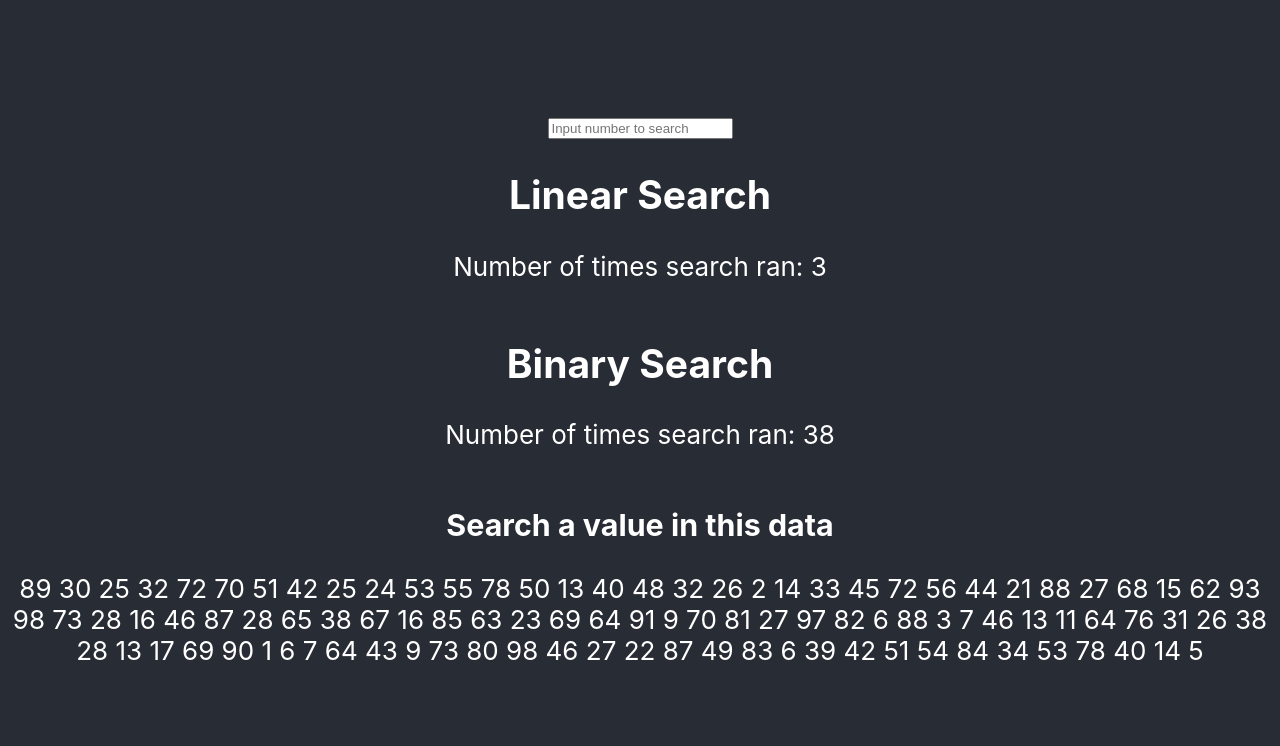
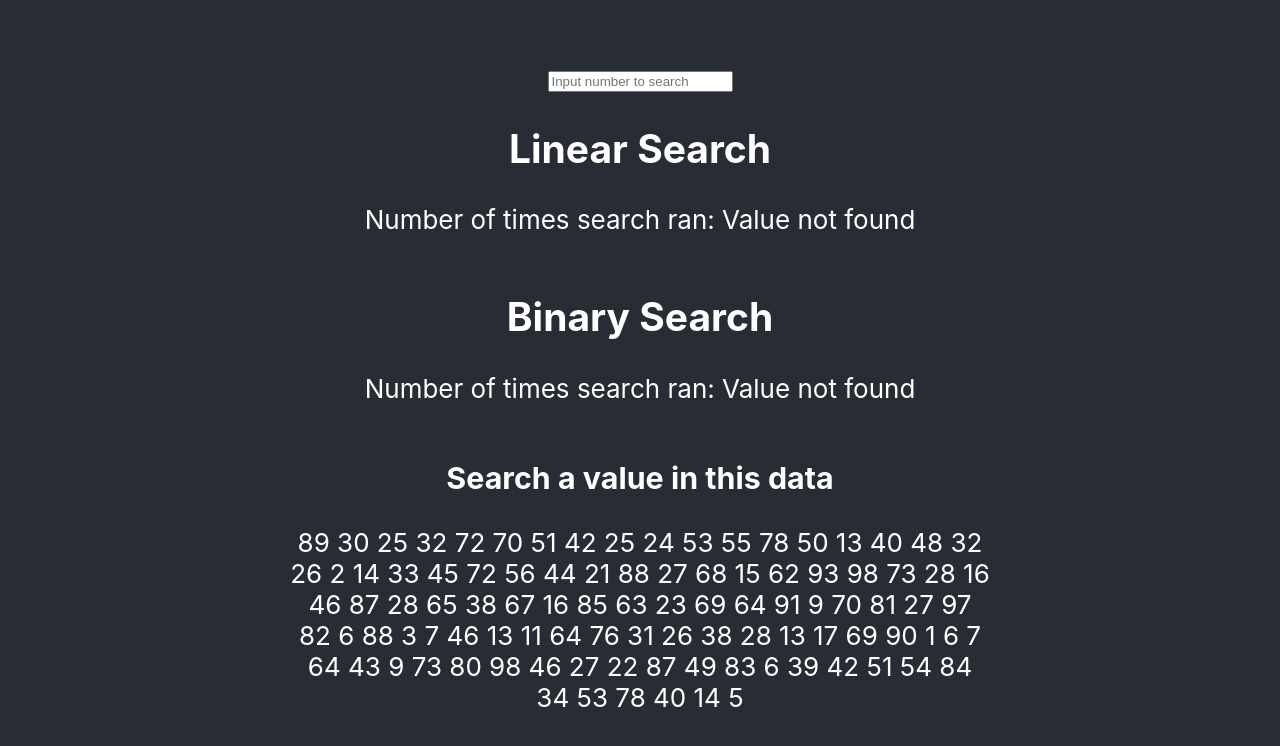
Before and after one commit to thinkful-ei-leopard/DSA-Searching-Ron-Christian, a React (Create React App) app: page / in a window 1280 px wide. Shown: the top 746 px of the page. Built offline with nearby package versions, Linux system fonts and the light colour scheme.

Commit message:
Completed part 2

```diff
--- a/src/App.css
+++ b/src/App.css
@@ -1,10 +1,24 @@
 .App {
   text-align: center;
+  background-color: #282c34;
 }
 
 .App-logo {
   height: 40vmin;
   pointer-events: none;
+}
+
+.App-container {
+    width: 700px;
+    background-color: #282c34;
+    min-height: 100vh;
+    display: flex;
+    flex-direction: column;
+    align-items: center;
+    justify-content: center;
+    font-size: calc(10px + 2vmin);
+    color: white;
+    margin: 0 auto;
 }
 
 @media (prefers-reduced-motion: no-preference) {
@@ -13,16 +27,6 @@
   }
 }
 
-.App-header {
-  background-color: #282c34;
-  min-height: 100vh;
-  display: flex;
-  flex-direction: column;
-  align-items: center;
-  justify-content: center;
-  font-size: calc(10px + 2vmin);
-  color: white;
-}
 
 .App-link {
   color: #61dafb;
--- a/src/App.js
+++ b/src/App.js
@@ -12,6 +12,7 @@ class App extends Component {
   }
 
   updateSearch = (event) => {
+    console.log(event.target.value);
     this.setState({
         search: event.target.value
     })
@@ -20,12 +21,12 @@ class App extends Component {
   render() {
     return (
         <div className="App">
-          <header className="App-header">
+          <main className="App-container">
            <InputBox handleSearch={this.updateSearch}/>
            <LinearSearch searchInput={this.state.search}/>
            <BinarySearch searchInput={this.state.search}/>
            <Dataset />
-          </header>
+          </main>
         </div>
       );
   }
--- a/src/BinarySearch.js
+++ b/src/BinarySearch.js
@@ -1,12 +1,11 @@
 import React from 'react';
 
 const unsortedArr = [89, 30, 25, 32, 72, 70, 51, 42, 25, 24, 53, 55, 78, 50, 13, 40, 48, 32, 26, 2, 14, 33, 45, 72, 56, 44, 21, 88, 27, 68, 15, 62, 93, 98, 73, 28, 16, 46, 87, 28, 65, 38, 67, 16, 85, 63, 23, 69, 64, 91, 9, 70, 81, 27, 97, 82, 6, 88, 3, 7, 46, 13, 11, 64, 76, 31, 26, 38, 28, 13, 17, 69, 90, 1, 6, 7, 64, 43, 9, 73, 80, 98, 46, 27, 22, 87, 49, 83, 6, 39, 42, 51, 54, 84, 34, 53, 78, 40, 14, 5];
-
 // arrays in a binary search have to be sorted
 unsortedArr.sort();
 function binarySearch(array, value, start, end) {
     start = start === undefined ? 0 : start;
-    end = end === undefined ? array.length -1 : end;
+    end = end === undefined ? array.length - 1 : end;
 
     if (start > end) {
         return -1;
@@ -15,8 +14,7 @@ function binarySearch(array, value, start, end) {
     const index = Math.floor((start + end) / 2);
     const item = array[index];
 
-    console.log(start, end);
-    console.log(index);
+    //console.log(start, end);
     if (item == value) {
         return index;
     }
@@ -29,12 +27,12 @@ function binarySearch(array, value, start, end) {
 };
 
 export default function BinarySearch(props) {
-    const result2 = binarySearch(unsortedArr, 42, 0, unsortedArr.length);
+    const result = binarySearch(unsortedArr, props.searchInput, 0, unsortedArr.length);
 
     return(
         <div>
             <h2>Binary Search</h2>
-            <p>Number of times search ran: {result2}</p>
+            <p>Number of times search ran: {result === -1 ? 'Value not found' : result + 1}</p>
         </div>
     );
 }
--- a/src/InputBox.js
+++ b/src/InputBox.js
@@ -14,7 +14,7 @@ export default class InputBox extends Component {
     render() {
         return (
             <div>
-                <input onChange = {this.handleSearch}
+                <input onChange = {e => this.props.handleSearch(e)}
                 type='text'
                 placeholder='Input number to search'
                 id='number'
--- a/src/LinearSearch.js
+++ b/src/LinearSearch.js
@@ -13,11 +13,11 @@ function doLinearSearch(array, value) {
 
 export default function LinearSearch(props) {
 
-    const result = doLinearSearch(unsortedArr, 32);
+    const result = doLinearSearch(unsortedArr, props.searchInput);
 
     return(
         <div><h2>Linear Search</h2>
-            <p>Number of times search ran: {result}</p>
+            <p>Number of times search ran: {result === -1 ? 'Value not found' : result + 1}</p>
         </div>
     );
 }
```
